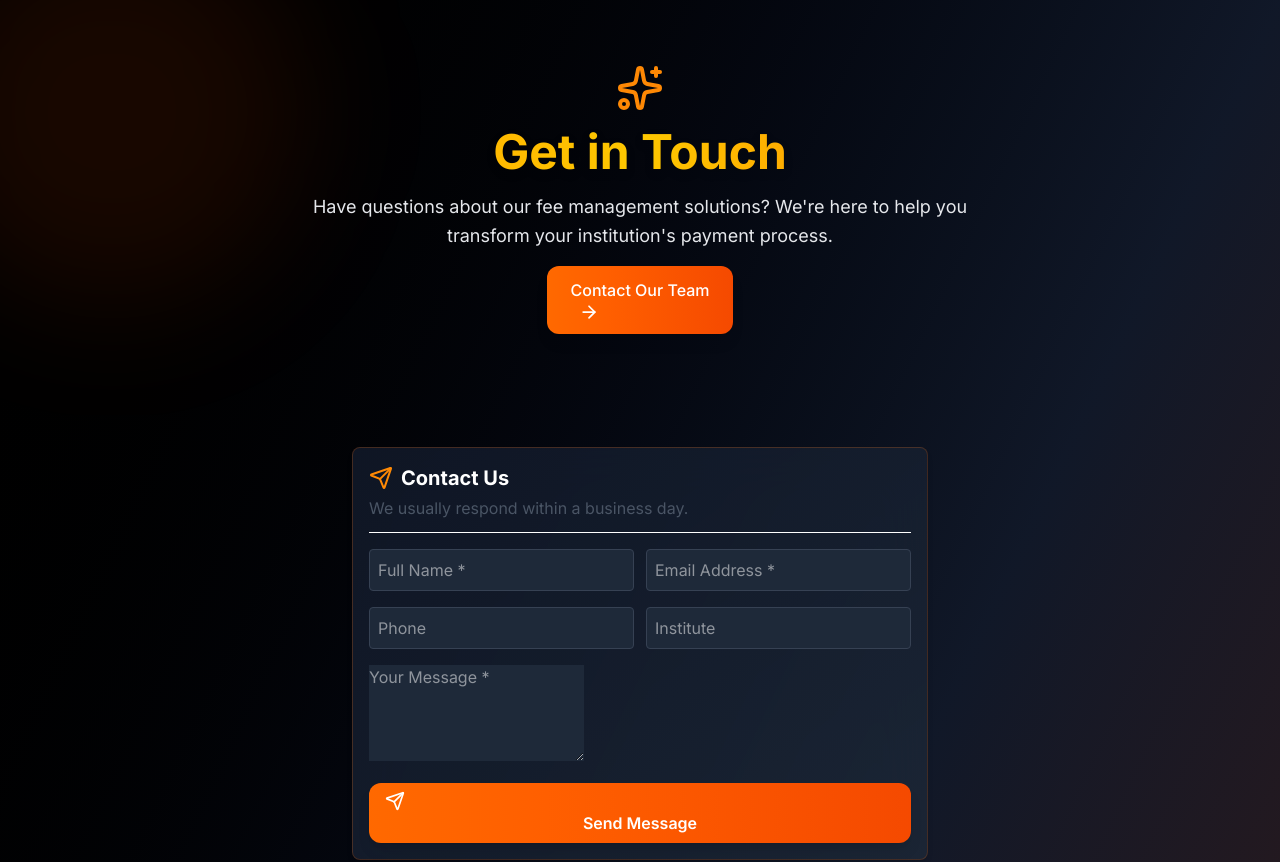
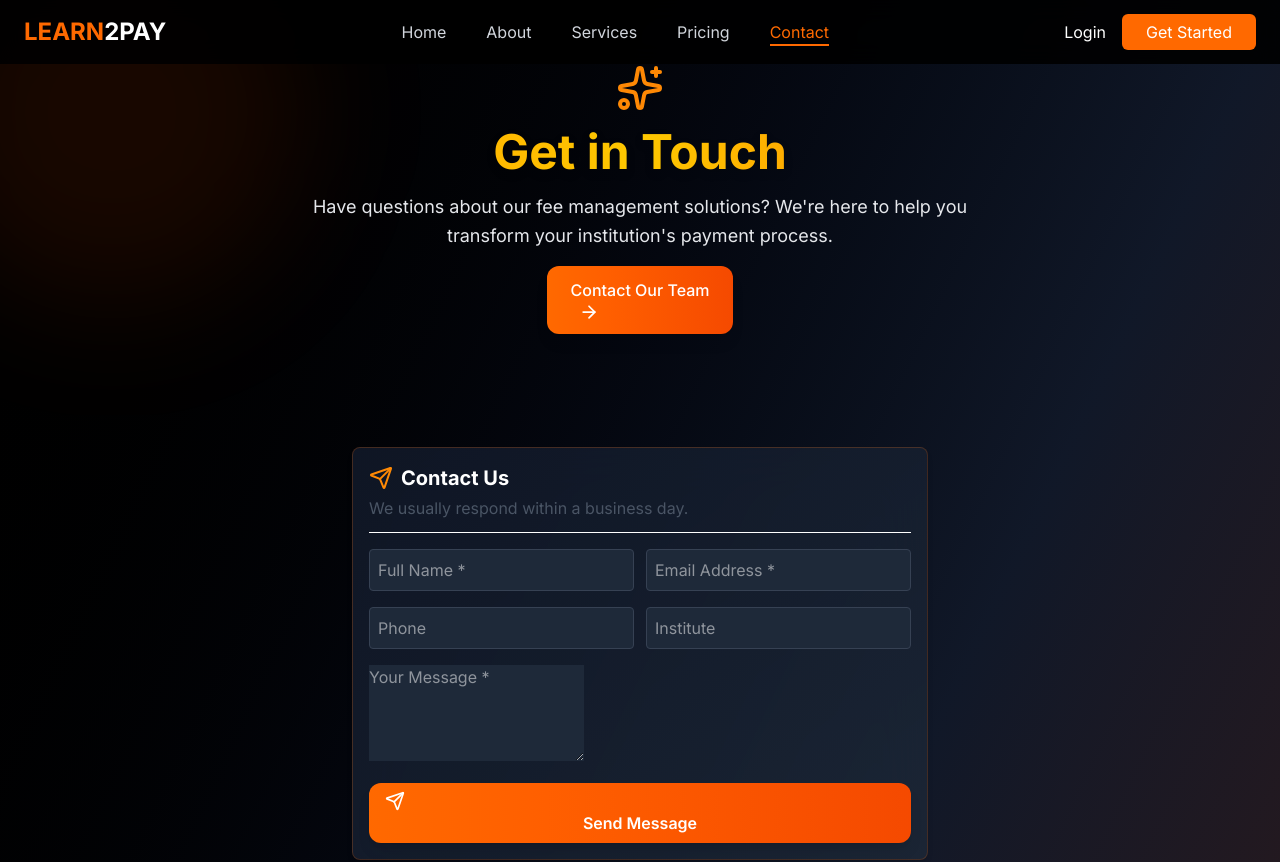
Before and after one commit to Techori/Learn2pay, a React (Vite) app: page /contact in a window 1280 px wide. Shown: the top 862 px of the page. Built offline with nearby package versions, Linux system fonts and the light colour scheme.

Commit message:
fixed headers and minor issues

```diff
--- a/src/pages/Pricing.tsx
+++ b/src/pages/Pricing.tsx
@@ -1,12 +1,12 @@
 import React from 'react';
-import { Card, CardContent, CardDescription, CardHeader, CardTitle } from "../components/ui/card";
-import { Button } from "../components/ui/button";
+import { Card, CardContent, CardDescription, CardHeader, CardTitle } from "../components/ui/Card";
+import { Button } from "../components/ui/Button";
 import { Badge } from "../components/ui/Badge";
 import { CheckCircle, X, ArrowRight, Star } from 'lucide-react';
 import { useNavigate } from 'react-router-dom';
 // import Header from '../components/Header';
 import Footer from '../components/Footer';
-
+import Navbar from '@/components/Navbar';
 const Pricing = () => {
   const navigate = useNavigate();
 
@@ -98,7 +98,9 @@ const Pricing = () => {
   return (
     <div className="min-h-screen bg-black text-white">
       {/* <Header /> */}
+      <Navbar />
 
+      {/* Main Pricing Section */}
       <div className="py-20 px-4">
         <div className="container mx-auto">
           {/* Header Section */}
--- a/src/pages/about.tsx
+++ b/src/pages/about.tsx
@@ -5,6 +5,7 @@ import { Shield, Users, Globe, Heart } from 'lucide-react';
 // import Header from '../components/Header';
 import Footer from '../components/Footer';
 import AboutUI from '../components/ui/AboutUi';
+import Navbar from '@/components/Navbar';
 const About: React.FC = () => {
   const navigate = useNavigate();
 
@@ -83,7 +84,7 @@ const About: React.FC = () => {
 
   return (
     <div className="min-h-screen bg-black text-white">
-
+      <Navbar />
 
       {/* Hero Section */}
       <section className="py-20 px-4 text-center">
--- a/src/pages/contact.tsx
+++ b/src/pages/contact.tsx
@@ -1,9 +1,8 @@
 import React, { useState } from 'react';
-import { Button } from "../components/ui/button";
-import { Card, CardContent, CardDescription, CardHeader, CardTitle } from "../components/ui/card";
-import { Input } from "../components/ui/input";
-import { Label } from "../components/ui/label";
-import { Textarea } from "../components/ui/textarea";
+import { Button } from "../components/ui/Button";
+import { Card, CardContent, CardDescription, CardHeader, CardTitle } from "../components/ui/Card";
+import { Input } from "../components/ui/Input";
+import { Textarea } from "../components/ui/Textarea";
 import {
   Mail,
   Phone,
@@ -18,7 +17,7 @@ import {
 } from 'lucide-react';
 import { useNavigate } from 'react-router-dom';
 import Footer from '../components/Footer';
-
+import Navbar from '@/components/Navbar';
 const Contact = () => {
   const navigate = useNavigate();
   const [formData, setFormData] = useState({
@@ -98,6 +97,7 @@ const Contact = () => {
   return (
     <div className="min-h-screen bg-gradient-to-br from-black via-gray-900 to-orange-950 text-white">
       {/* Hero Section */}
+      <Navbar />
       <section className="py-16 px-4 relative overflow-hidden">
         <div className="absolute -top-20 -left-20 w-96 h-96 bg-orange-600/10 rounded-full blur-3xl pointer-events-none"></div>
         <div className="container mx-auto text-center relative z-10">
--- a/src/pages/services.tsx
+++ b/src/pages/services.tsx
@@ -1,5 +1,5 @@
-import { Card, CardContent, CardDescription, CardHeader, CardTitle } from "../components/ui/card";
-import { Button } from "../components/ui/button";
+import { Card, CardContent, CardDescription, CardHeader, CardTitle } from "../components/ui/Card";
+import { Button } from "../components/ui/Button";
 import {
   School,
   BookOpen,
@@ -32,6 +32,7 @@ import {
 } from 'lucide-react';
 import { useNavigate } from 'react-router-dom';
 import Footer from '../components/Footer';
+import Navbar from '@/components/Navbar';
 
 const featureIcons: Record<string, any> = {
   "Student registration & management": Users,
@@ -114,6 +115,7 @@ const Services = () => {
 
   return (
     <div className="min-h-screen bg-gradient-to-br from-black via-gray-900 to-orange-950 text-white">
+      <Navbar />
       <div className="py-20 px-4">
         <div className="container mx-auto">
           {/* Header Section */}
```
Also changed, not shown: src/pages/login.tsx (+7 -6 lines).
